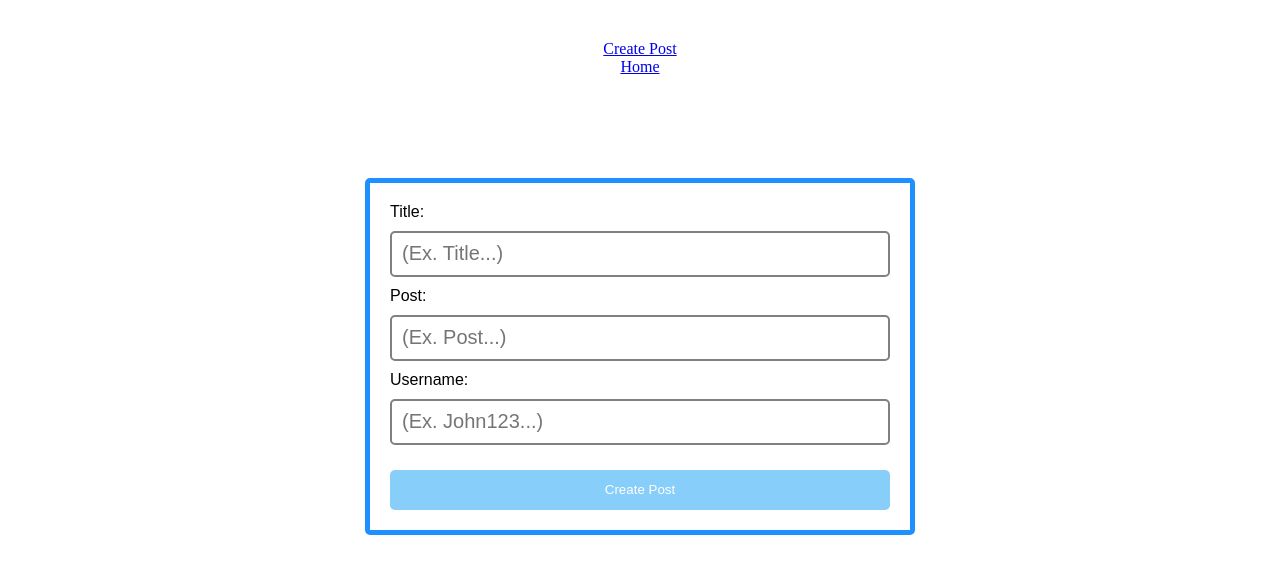
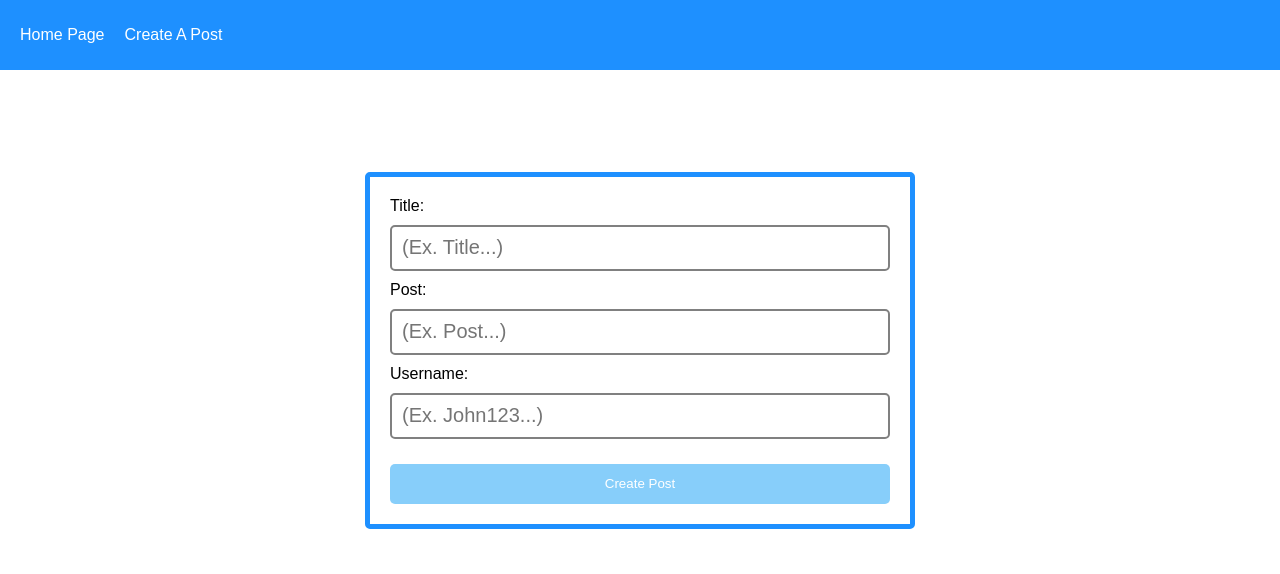
Before and after one commit to aappss/react-fullstack-poc, a React (Create React App) app in the folder client/: page /createpost in a window 1280 px wide. Shown: the top 574 px of the page. Built offline with nearby package versions, Linux system fonts and the light colour scheme.

Commit message:
creating post

```diff
--- a/client/src/App.css
+++ b/client/src/App.css
@@ -3,7 +3,6 @@
   height: auto;
   display: flex;
   align-items: center;
-  padding-top: 40px;
   flex-direction: column;
 }
 
@@ -104,3 +103,56 @@ body {
 span {
   color: red;
 }
+
+/* NAVBAR */
+
+.navbar {
+  width: 100%;
+  height: 70px;
+  background-color: dodgerblue;
+  display: flex;
+  align-items: center;
+  font-family: Arial, Helvetica, sans-serif;
+}
+
+.navbar a {
+  margin-left: 20px;
+  text-decoration: none;
+  color: white;
+}
+
+/* INDIVIDUAL POST */
+.postPage {
+  display: flex;
+  flex-direction: row;
+  width: 100%;
+  height: 100%;
+}
+
+.leftSide {
+  flex: 50%;
+  height: calc(100vh - 70px);
+  display: grid;
+  place-items: center;
+}
+
+.rightSide {
+  flex: 50%;
+  height: calc(100vh - 70px);
+  display: grid;
+  place-items: center;
+}
+
+#individual {
+  height: 500px;
+  width: 600px;
+}
+
+#individual .title,
+#individual .footer {
+  font-size: 30px;
+}
+
+#individual .body {
+  font-size: 25px;
+}
--- a/client/src/App.js
+++ b/client/src/App.js
@@ -8,16 +8,20 @@ import {
 } from "react-router-dom";
 import Home from './pages/Home';
 import CreatePost from './pages/CreatePost';
+import Post from './pages/Post';
 
 function App() {
   return (
     <div className="App">
       <BrowserRouter>
-      <Link to="/createpost">Create Post</Link>
-      <Link to="/">Home</Link>
+        <div className="navbar">
+          <Link to="/"> Home Page</Link>
+          <Link to="/createpost"> Create A Post</Link>
+        </div>
         <Routes>
-          <Route path="/" exact element={<Home />}/>
-          <Route path="/createpost" exact element={<CreatePost />}/>
+          <Route path="/" exact element={<Home />} />
+          <Route path="/createpost" exact element={<CreatePost />} />
+          <Route path="/post/:id" exact element={<Post />} />
         </Routes>
       </BrowserRouter>
     </div>
--- a/client/src/pages/Home.js
+++ b/client/src/pages/Home.js
@@ -1,9 +1,11 @@
 import React from 'react'
 import axios from "axios";
 import { useEffect, useState } from "react";
+import { useNavigate } from 'react-router-dom';
 
 function Home() {
     const [listOfPost, setListOfPost] = useState([]);
+    let navigate = useNavigate();
     useEffect(() => {
         axios.get("http://localhost:8000/posts").then((res) => {
             setListOfPost(res.data);
@@ -14,7 +16,7 @@ function Home() {
             {
                 listOfPost.map((item, key) => {
                     return (
-                        <div key={key} className="post">
+                        <div key={key} className="post" onClick={() => {navigate(`/post/${item.id}`)}}>
                             <div className="title">{item.title}</div>
                             <div className="body">{item.postText}</div>
                             <div className="footer">{item.username}</div>
--- /dev/null
+++ b/client/src/pages/Post.js
@@ -0,0 +1,26 @@
+import React, {useEffect, useState} from 'react'
+import { useParams } from 'react-router-dom';
+import axios from 'axios';
+
+function Post() {
+    let {id} = useParams();
+    const [postObject, setPostObject] = useState({});
+
+    useEffect(() => {
+        axios.get(`http://localhost:8000/posts/byId/${id}`).then((res) => {
+            setPostObject(res.data);
+        })
+    }, []);
+    return (
+        <div className="postPage">
+            <div className="leftSide">
+                <div className="title"> {postObject.title}</div>
+                <div className="postText"> {postObject.postText}</div>
+                <div className="footer"> {postObject.username}</div>
+            </div>
+            <div className="rightSide"></div>
+        </div>
+    )
+}
+
+export default Post
```
Also changed, not shown: 1 other file (tests, documents, lock files or other folders).
